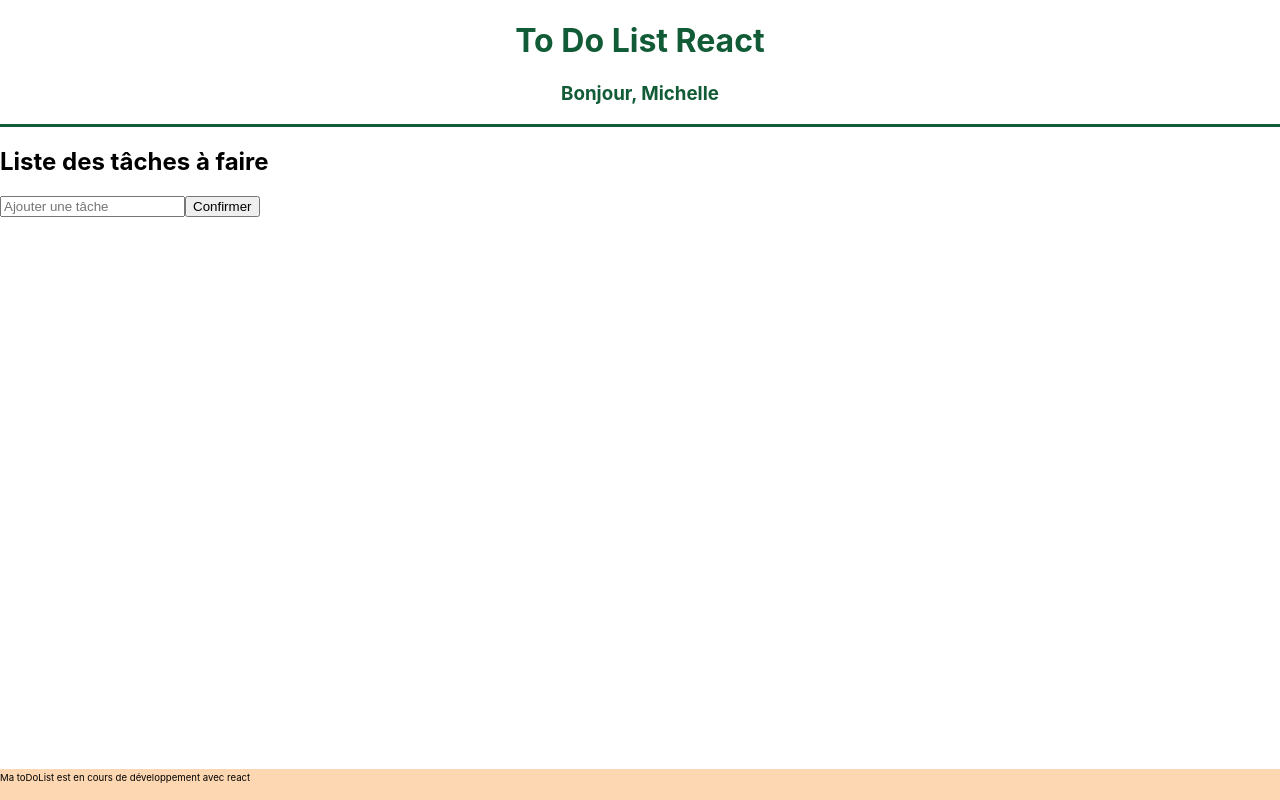
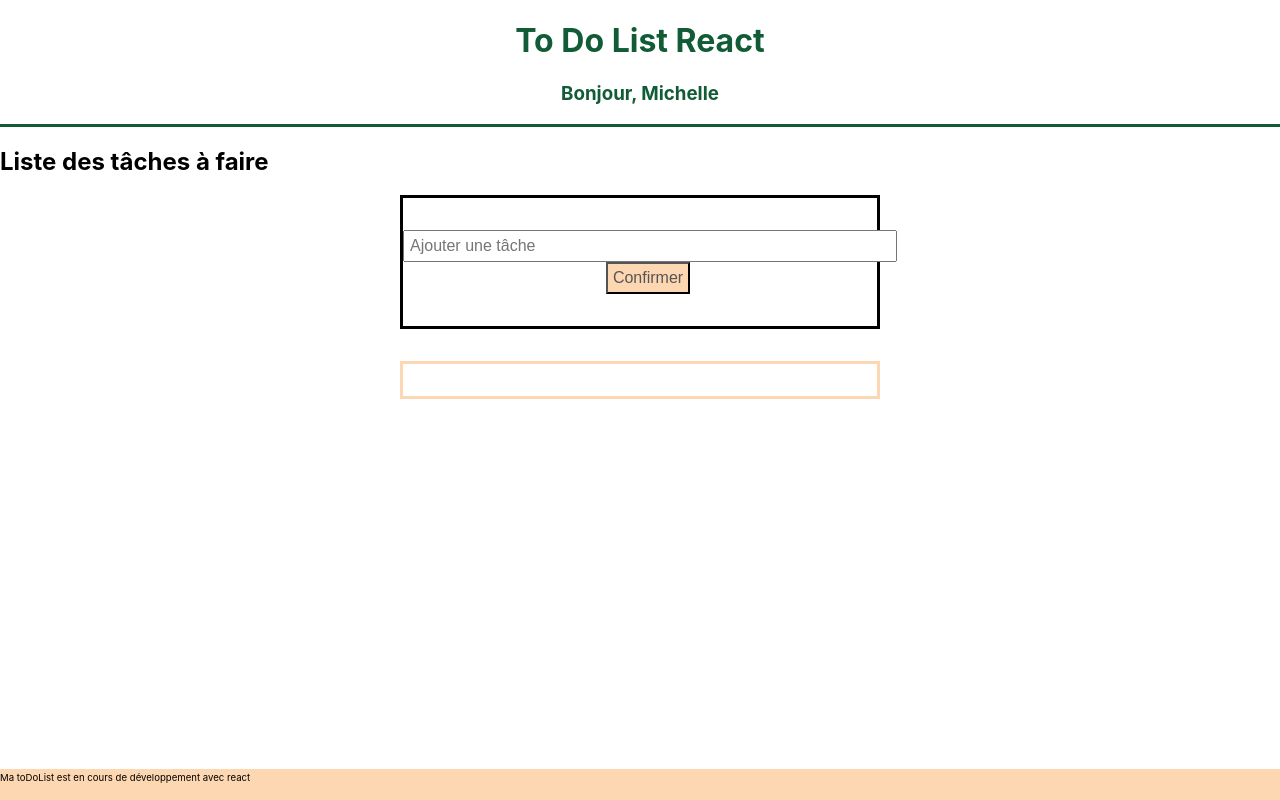
Before and after one commit to MichelleVandes/ToDoList_React, a React (Create React App) app: page / in a window 1280 px wide. Built offline with nearby package versions, Linux system fonts and the light colour scheme.

Commit message:
todolist ok, pb affichage poubelle

```diff
--- a/src/components/App.js
+++ b/src/components/App.js
@@ -49,15 +49,18 @@ function App() {
   };
 
   return (
+    <div className="container">
+      <h2 className="app-h2">{title}</h2>
       <div>
-      <h2>{title}</h2>
         <TodoForm addNewTache={handleAdd} />
-      <ul>
+        <ul
+        className="app-ul">
           {todo.map((todo) => (
             <Todo details={todo} onDelete={handleDelete} />
           ))}
         </ul>
       </div>
+    </div>
   );
 }
 
--- a/src/components/Todo.js
+++ b/src/components/Todo.js
@@ -1,11 +1,16 @@
 import React from "react";
-import trash from "../images/"
+import "../styles/Todo.css"
+import trash from "../images/trash-outline.svg"
 
 
 const Todo = ({ details, onDelete }) => (
-  <li>
-    {details.tache} <button onClick={() => onDelete(details.id)}>X</button>
-    <img src="trash" alt="poubelle" />
+  <li
+  className="todo-li">
+    {details.tache}{" "}
+    <button onClick={() => onDelete(details.id)}
+    className="todo-btn">
+      <img src="trash" alt="poubelle" height="80" width="100" />
+    </button>
   </li>
 );
 export default Todo;
--- a/src/components/TodoForm.js
+++ b/src/components/TodoForm.js
@@ -1,4 +1,5 @@
 import { useState } from "react";
+import '../styles/TodoForm.css'
 
 const TodoForm = (props) => {
   const [newTache, setnewTache] = useState("");
@@ -23,14 +24,17 @@ const TodoForm = (props) => {
 
   return (
     <div>
-      <form onSubmit={handleSubmit}>
+      <form onSubmit={handleSubmit}
+      className="form">
         <input
+        className="add-txt"
           value={newTache}
           onChange={handleChange}
           type="text"
           placeholder="Ajouter une tâche"
         />
-        <button>Confirmer</button>
+        <button
+        className="add-btn">Confirmer</button>
       </form>
     </div>
   );
--- a/src/styles/App.css
+++ b/src/styles/App.css
@@ -3,12 +3,15 @@
   margin-top: 15px;
 }
 
-.App-form {
-  display: flex;
-  justify-content: center;
-  margin-top: 15px;
+.app-ul {
+    margin: 2rem 25rem 0rem 25rem;
+    padding-bottom: 2rem;
+    border: solid #FCD7B2;
 }
 
+.app-h2 {
+
+}
 .App-li {
   margin-left: 765px;
   margin-top: 15px;
--- /dev/null
+++ b/src/styles/Todo.css
@@ -0,0 +1,9 @@
+.todo-btn {
+
+}
+
+.todo-li {
+    display: flex;
+    justify-content: space-between;
+
+}
--- /dev/null
+++ b/src/styles/TodoForm.css
@@ -0,0 +1,38 @@
+
+
+.form {
+    padding-top: 2rem;
+    margin: 0rem 25rem 0rem 25rem;
+    padding-bottom: 2rem;
+    border: solid;
+    display: block;
+    justify-content: center;
+    text-align: center;
+
+}
+
+.add-txt {
+  padding: 5px;
+  width: 30rem;
+  text-align: auto;
+  font-size: 16px;
+  cursor: pointer;
+  transition: 0.3s;
+
+}
+
+.add-btn {
+  padding: 5px;
+  width: auto;
+  background: #FCD7B2;
+  color: #555;
+  margin-left: 1rem;
+  text-align: center;
+  font-size: 16px;
+  cursor: pointer;
+  transition: 0.3s;
+}
+
+.add-btn:hover {
+  background-color: #bbb;
+}
```
Lines whose indentation alone changed are shown as unchanged.
